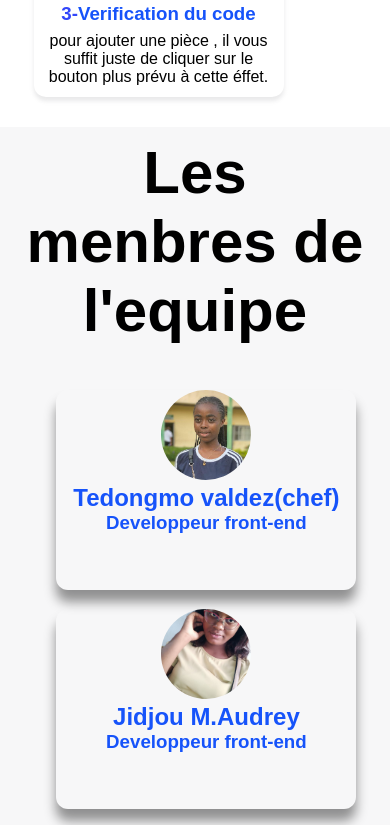
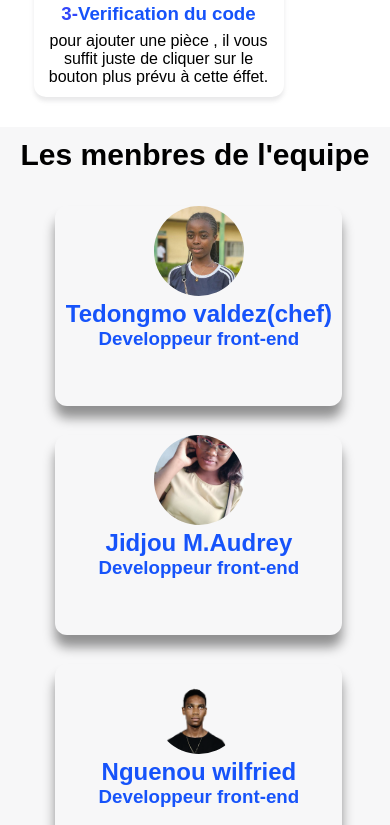
Before and after one commit to NGUENOUz/Findoc, a plain HTML site: page index.html in a window 390 px wide. Shown: the part 6256-7081 px from the top of the page. Drawn offline with Linux system fonts and the light colour scheme; a script that the page names is missing.

Commit message:
ajut du responsive

```diff
--- a/index.css
+++ b/index.css
@@ -368,4 +368,50 @@ footer{
     width: 90px;
     height: 90px;
 }
-@media (max-width:390px){}
+
+@media screen and (max-width: 800px) {
+    /* Stylisation de la section team pour les écrans plus petits */
+    .team-parent{
+        margin: 3%;
+        margin-left: 5%;
+        display: flex;
+        flex-wrap: wrap;
+        justify-content: center;
+    }
+    .team_box{
+        width: 40%;
+        margin: 1.5%;
+        margin-bottom: 5%;
+        min-width: 200px;
+    }
+    .team-title{
+        text-align: center;
+        font-size: 40px;
+        padding: 3%;
+    }
+
+}
+
+@media screen and (max-width: 400px) {
+    /* Stylisation pour les écrans encore plus petits */
+    .team_box{
+        width: 80%;
+        margin: 3%;
+        margin-bottom: 5%;
+    }
+    .team-title{
+        text-align: center;
+        font-size: 30px;
+        padding: 3%;
+    }
+}
+
+/* Stylisation pour la section footer */
+footer{
+    width: 100%;
+    height: auto;
+    text-align: center;
+    padding: 3%;
+    font-size: 16px;
+    background: #161616;
+}
```
